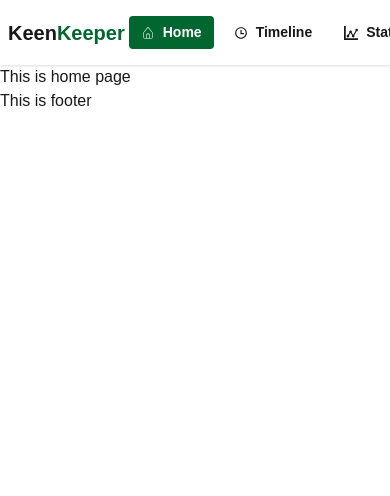
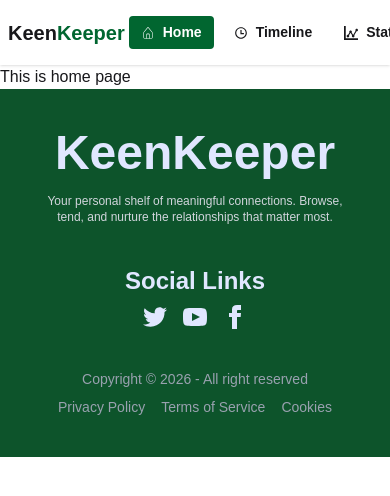
Before and after one commit to probillal/a7-keen-keeper, a React (Vite) app: page / in a window 390 px wide. Shown: the top 496 px of the page. Built offline with nearby package versions, Linux system fonts and the light colour scheme.

Commit message:
Footer section added, and responsive done

```diff
--- a/src/Components/Footer/Footer.jsx
+++ b/src/Components/Footer/Footer.jsx
@@ -1,8 +1,62 @@
 const Footer = () => {
   return (
-    <div>
-      <h2>This is footer</h2>
-    </div>
+    <footer className="footer footer-horizontal footer-center bg-green-900 text-primary-content p-10">
+      <aside className="space-y-2">
+        <h2 className="font-extrabold text-5xl">KeenKeeper</h2>
+        <p className="text-xs text-gray-300">
+          Your personal shelf of meaningful connections. Browse, tend, and
+          nurture the relationships that matter most.
+        </p>
+      </aside>
+      <nav>
+        <h3 className="font-bold text-2xl">Social Links</h3>
+        <div className="grid grid-flow-col gap-4">
+          <a>
+            <svg
+              xmlns="http://www.w3.org/2000/svg"
+              width="24"
+              height="24"
+              viewBox="0 0 24 24"
+              className="fill-current"
+            >
+              <path d="M24 4.557c-.883.392-1.832.656-2.828.775 1.017-.609 1.798-1.574 2.165-2.724-.951.564-2.005.974-3.127 1.195-.897-.957-2.178-1.555-3.594-1.555-3.179 0-5.515 2.966-4.797 6.045-4.091-.205-7.719-2.165-10.148-5.144-1.29 2.213-.669 5.108 1.523 6.574-.806-.026-1.566-.247-2.229-.616-.054 2.281 1.581 4.415 3.949 4.89-.693.188-1.452.232-2.224.084.626 1.956 2.444 3.379 4.6 3.419-2.07 1.623-4.678 2.348-7.29 2.04 2.179 1.397 4.768 2.212 7.548 2.212 9.142 0 14.307-7.721 13.995-14.646.962-.695 1.797-1.562 2.457-2.549z"></path>
+            </svg>
+          </a>
+          <a>
+            <svg
+              xmlns="http://www.w3.org/2000/svg"
+              width="24"
+              height="24"
+              viewBox="0 0 24 24"
+              className="fill-current"
+            >
+              <path d="M19.615 3.184c-3.604-.246-11.631-.245-15.23 0-3.897.266-4.356 2.62-4.385 8.816.029 6.185.484 8.549 4.385 8.816 3.6.245 11.626.246 15.23 0 3.897-.266 4.356-2.62 4.385-8.816-.029-6.185-.484-8.549-4.385-8.816zm-10.615 12.816v-8l8 3.993-8 4.007z"></path>
+            </svg>
+          </a>
+          <a>
+            <svg
+              xmlns="http://www.w3.org/2000/svg"
+              width="24"
+              height="24"
+              viewBox="0 0 24 24"
+              className="fill-current"
+            >
+              <path d="M9 8h-3v4h3v12h5v-12h3.642l.358-4h-4v-1.667c0-.955.192-1.333 1.115-1.333h2.885v-5h-3.808c-3.596 0-5.192 1.583-5.192 4.615v3.385z"></path>
+            </svg>
+          </a>
+        </div>
+      </nav>
+      <div className="md:flex md:gap-60">
+        <div className="text-gray-400">
+          <p>Copyright © {new Date().getFullYear()} - All right reserved</p>
+        </div>
+        <div className="list-none flex gap-4 text-gray-400">
+          <li>Privacy Policy </li>
+          <li> Terms of Service </li>
+          <li>Cookies</li>
+        </div>
+      </div>
+    </footer>
   );
 };
 
```
